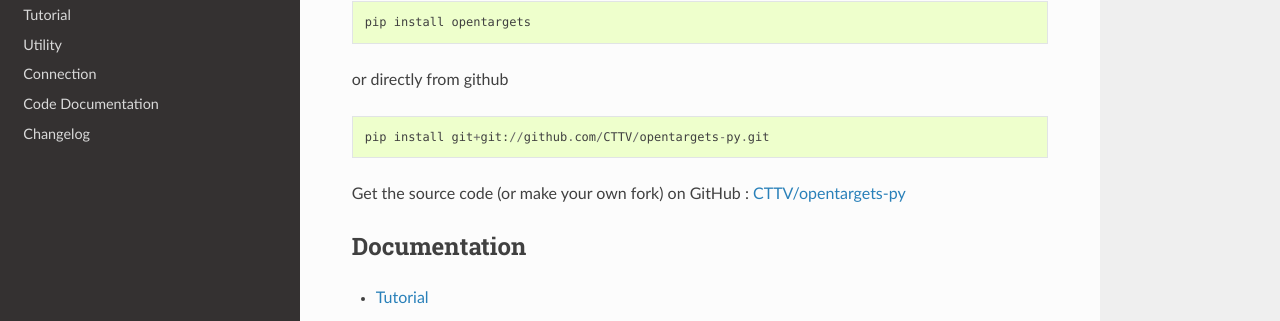
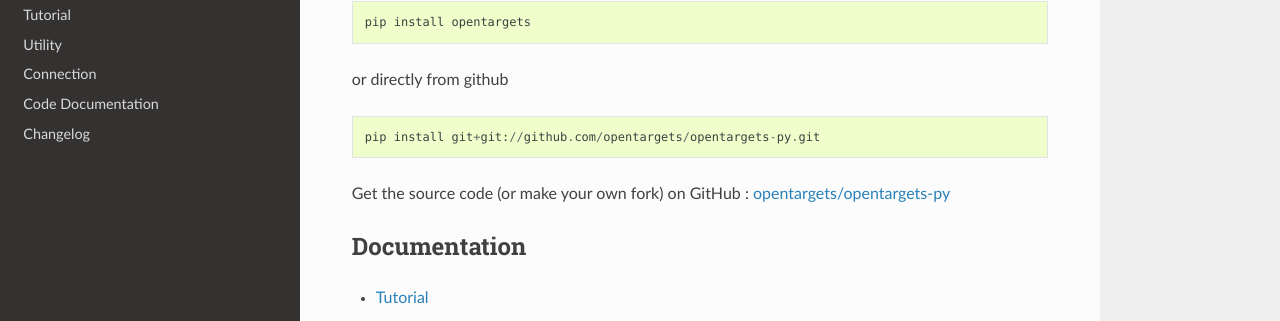
Before and after one commit to opentargets-archive/opentargets-py, a Sphinx documentation site: the page built from docs/source/index.rst, in a window 1280 px wide and 900 px high, scrolled down 797 px. Shown: the part 130-451 px from the top of the window. Built offline with Sphinx 7.4.7 and the Read the Docs theme 2.0.0, drawn with Linux system fonts in a browser that asks for light colours.

Commit message:
Remove CTTV in GitHub URLs

```diff
--- a/docs/source/index.rst
+++ b/docs/source/index.rst
@@ -55,10 +55,10 @@
 
 ::
 
-    pip install git+git://github.com/CTTV/opentargets-py.git
+    pip install git+git://github.com/opentargets/opentargets-py.git
 
-Get the source code (or make your own fork) on GitHub : `CTTV/opentargets-py
-<http://github.com/CTTV/opentargets-py>`_
+Get the source code (or make your own fork) on GitHub : `opentargets/opentargets-py
+<http://github.com/opentargets/opentargets-py>`_
 
 
 Documentation
```
